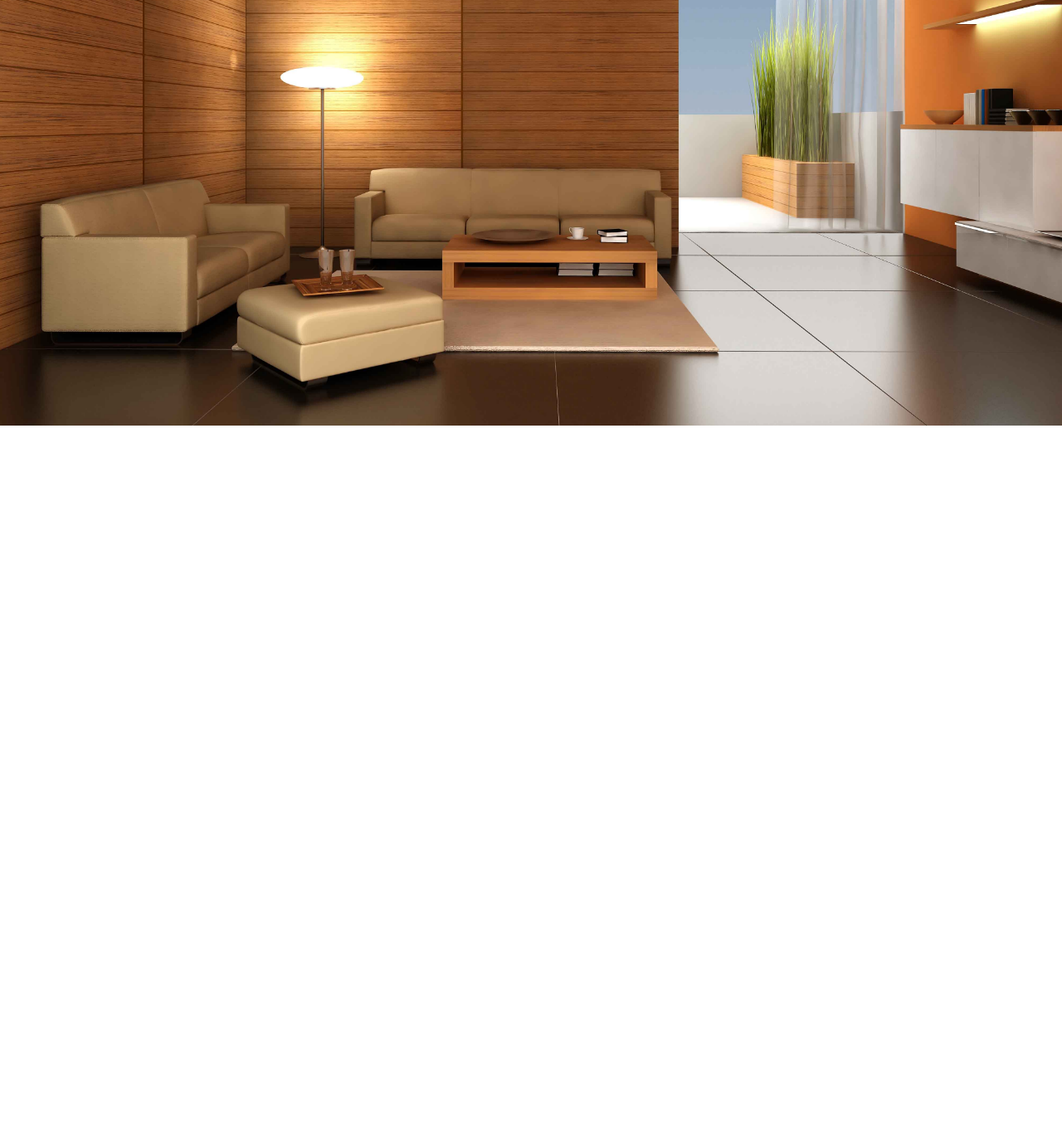
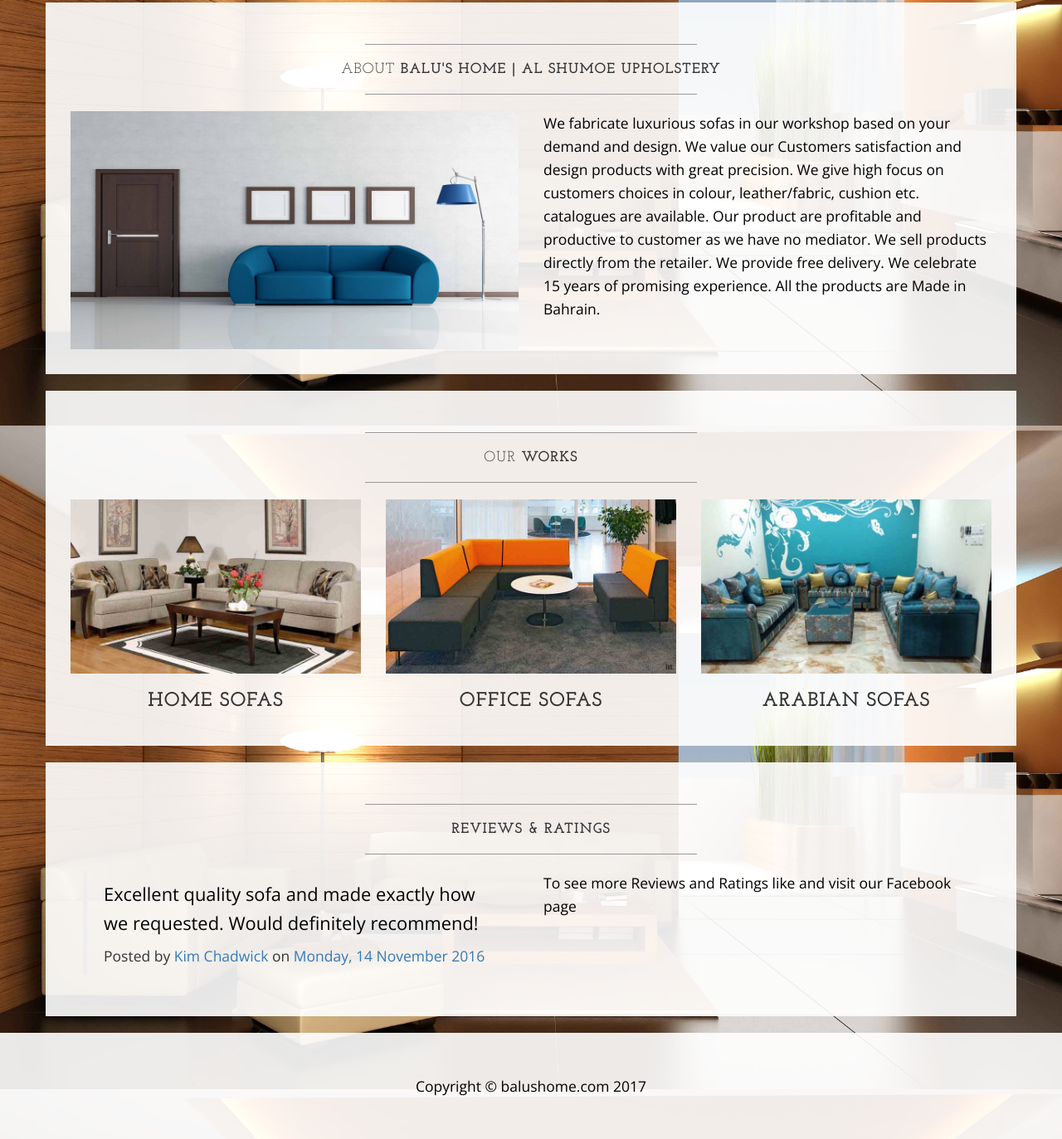
Before and after one commit to jithinbalakrishnan/balushome-102017, a website: page index.html at #!/about in a window 1280 px wide. Shown: the part 287-1660 px from the top of the page at 83% size. Before the commit the page ends 800 px from the top, so only its background shows below. Drawn offline with nearby package versions, Linux system fonts and the light colour scheme; some packages are replaced by stand-ins of ours.

Commit message:
about is updated

```diff
--- a/include/style.css
+++ b/include/style.css
@@ -50,6 +50,10 @@
 .nav-active{
     background-color: #e7e7e7!important;
     color: black!important;
+
+}
+.show-cursor{
+    cursor:pointer;
 }
 
 .img-full {
--- a/index.html
+++ b/index.html
@@ -1,6 +1,7 @@
 <!DOCTYPE html>
 <html lang="en" ng-app="balushome">
 <head>
+
     <meta charset="UTF-8">
     <meta http-equiv="X-UA-Compatible" content="IE=edge">
     <meta name="viewport" content="width=device-width, initial-scale=1">
@@ -68,13 +69,13 @@
                     <a href="#/" id="home_nav" class="" target="_self" ng-class="{'nav-active' : active == 0}" ng-click="active = 0">Home</a>
                 </li>
                 <li>
-                    <a href="#" id="about_nav" class="" target="_self" ng-class="{'nav-active' : active == 1}" ng-click="active = 1">About</a>
+                    <a id="about_nav" class="show-cursor" target="_self" ng-class="{'nav-active' : active == 1}" ng-click="active = 1;routeTo('about')">About</a>
                 </li>
                 <li>
-                    <a href="#" id="contact_nav" class="" target="_self" ng-class="{'nav-active' : active == 2}" ng-click="active = 2">Contact</a>
+                    <a href="#" id="contact_nav" class="show-cursor" target="_self" ng-class="{'nav-active' : active == 2}" ng-click="active = 2">Contact</a>
                 </li>
                 <li>
-                    <a href="#" id="blogs_nav" class="" target="_self" ng-class="{'nav-active' : active == 3}" ng-click="active=3">Blogs</a>
+                    <a href="#" id="blogs_nav" class="show-cursor" target="_self" ng-class="{'nav-active' : active == 3}" ng-click="active=3">Blogs</a>
                 </li>
             </ul>
         </div>
@@ -82,7 +83,18 @@
     </div>
     <!-- /.container -->
 </nav>
+<ng-view></ng-view>
+<!-- Footer -->
 
-<ng-view></ng-view>
+<footer>
+    <div class="container">
+        <div class="row">
+            <div class="col-lg-12 text-center">
+                <p>Copyright &copy; balushome.com 2017</p>
+            </div>
+        </div>
+    </div>
+</footer>
+<!-- Footer End-->
 </body>
 </html>
--- a/js/app.js
+++ b/js/app.js
@@ -1,5 +1,5 @@
 angular.module('balushome', ['route'])
-    .controller('mainCtrl', function ($scope){
+    .controller('mainCtrl', function ($scope, $location){
         $scope.active = 0;
         $scope.furniture = [ {
             type:"sofa",
@@ -403,4 +403,9 @@
 
 
         ];
+
+
+        $scope.routeTo = function(route) {
+            $location.path(route);
+        }
     });
--- a/js/routes.js
+++ b/js/routes.js
@@ -5,7 +5,11 @@
         .when("/", {
             templateUrl: "templates/home.html"
         })
+        .when("/about", {
+            templateUrl: "templates/about.html"
+        }).when("/contact", {
+            templateUrl: "templates/contact.html"
+        })
         .otherwise({redirectTo :'/'});
-    $locationProvider.html5Mode(true);
-    $locationProvider.hashPrefix('!');
+
 });
--- a/templates/about.html
+++ b/templates/about.html
@@ -0,0 +1,71 @@
+<div class="container">
+    <div class="row">
+        <div class="box">
+            <div class="col-lg-12">
+                <hr>
+                <h2 class="intro-text text-center">About
+                    <strong>Balu's Home | AL Shumoe Upholstery</strong>
+                </h2>
+                <hr>
+            </div>
+            <div class="col-md-6">
+                <img class="img-responsive img-border-left" src="images/index-images/slide-2.jpg" alt="">
+            </div>
+            <div class="col-md-6">
+                <p>We fabricate luxurious sofas in our workshop based on your demand and design. We value our Customers satisfaction and design products with great precision. We give high focus on customers choices in colour, leather/fabric, cushion etc. catalogues are available. Our product are profitable and productive to customer as we have no mediator. We sell products directly from the retailer. We provide free delivery. We celebrate 15 years of promising experience. All the products are Made in Bahrain.
+                </p>
+            </div>
+            <div class="clearfix"></div>
+        </div>
+    </div>
+
+    <div class="row">
+        <div class="box">
+            <div class="col-lg-12">
+                <hr>
+                <h2 class="intro-text text-center">Our
+                    <strong>Works</strong>
+                </h2>
+                <hr>
+            </div>
+            <div class="col-sm-4 text-center">
+                <img class="img-responsive" src="images/index-images/work-2.jpg" alt="Home sofas" >
+                <h3>Home Sofas</h3>
+            </div>
+            <div class="col-sm-4 text-center">
+                <img class="img-responsive" src="images/index-images/work-1.jpg" alt="Office sofas">
+                <h3>Office Sofas</h3>
+            </div>
+            <div class="col-sm-4 text-center">
+                <img class="img-responsive" src="images/index-images/work-3.jpg" alt="Arabian sofas">
+                <h3>Arabian Sofas</h3>
+            </div>
+            <div class="clearfix"></div>
+        </div>
+    </div>
+    <div class="row">
+        <div class="box">
+            <div class="col-lg-12">
+                <hr>
+                <h2 class="intro-text text-center"><strong>Reviews & Ratings</strong></h2>
+                <hr>
+            </div>
+            <div class="col-lg-12  ">
+                <div class="col-lg-6">
+                    <div class="fb-post" data-href="https://www.facebook.com/kim.chadwick/posts/10154150823606317:0" data-width="500" data-show-text="false"><blockquote cite="https://www.facebook.com/kim.chadwick/posts/10154150823606317:0" class="fb-xfbml-parse-ignore"><p>Excellent quality sofa and made exactly how we requested. Would definitely recommend!</p>Posted by <a href="#" role="button">Kim Chadwick</a> on&nbsp;<a href="https://www.facebook.com/kim.chadwick/posts/10154150823606317:0">Monday, 14 November 2016</a></blockquote></div>
+                </div>
+                <div class="col-lg-6 img-responsive" >
+                    <p> To see more Reviews and Ratings like and visit our Facebook page </p>
+                    <div class="fb-page"
+                         data-href="https://www.facebook.com/balushome"
+                         data-width="380"
+                         data-hide-cover="false"
+                         data-show-facepile="false"
+                         data-show-posts="false">
+                    </div>
+                </div>
+            </div>
+        </div>
+    </div>
+</div>
+<!-- /.container -->
```
Also changed, not shown: templates/home.html (+76 -0 lines).
